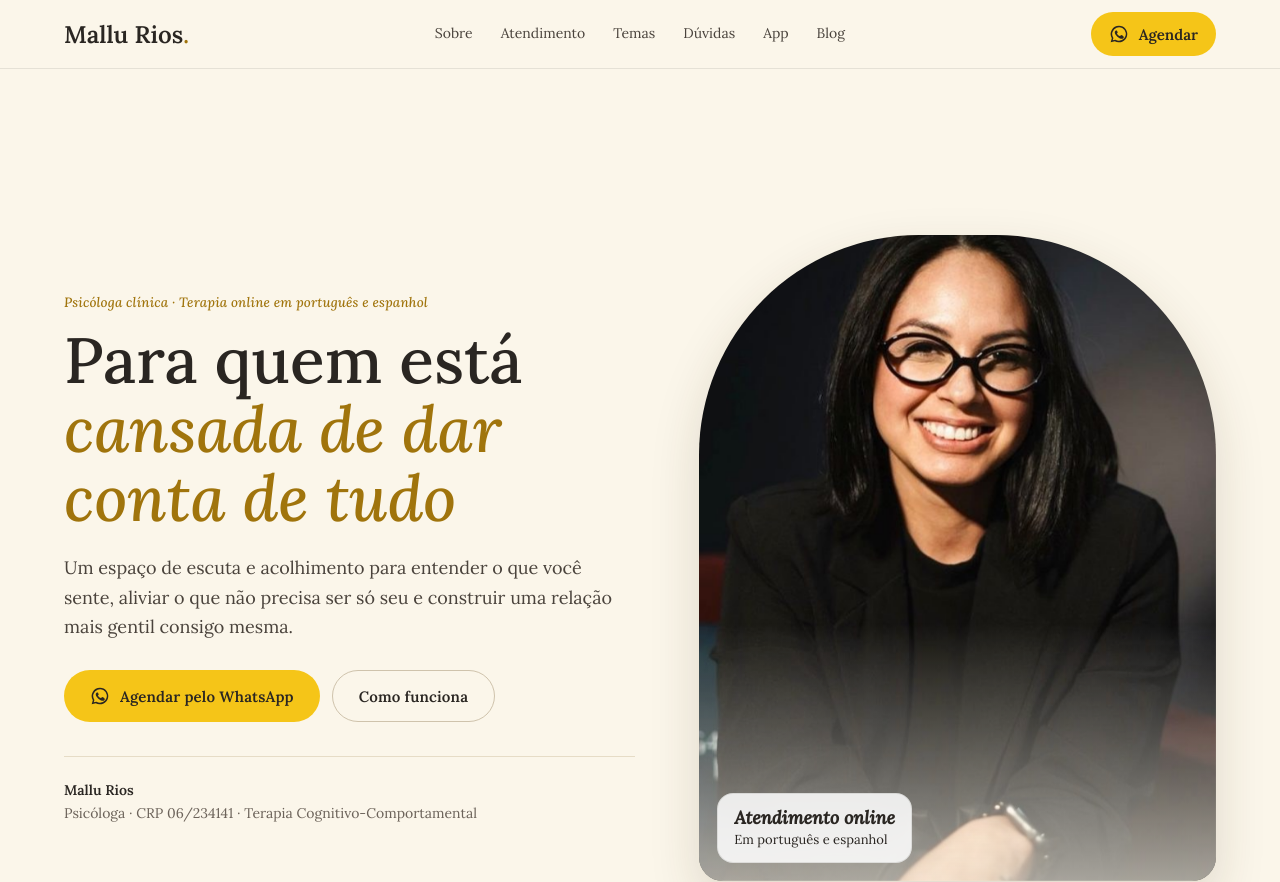
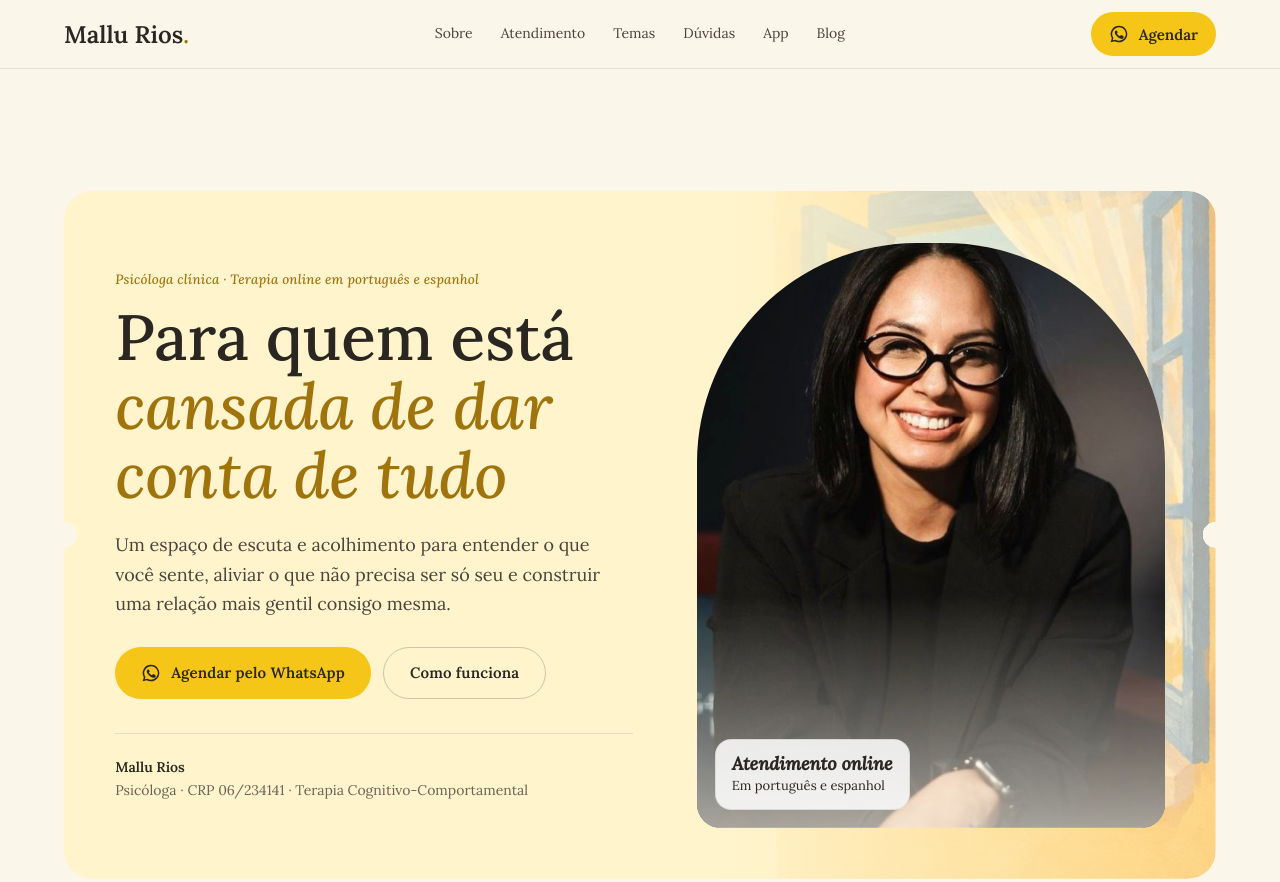
Before and after one commit to Mallurios/site, a plain HTML site: page index.html in a window 1280 px wide. Shown: the top 882 px of the page. Drawn offline with Linux system fonts and the light colour scheme.

Commit message:
Site: topo em ticket com ilustração; app: ícone novo amarelo com Lora
Co-Authored-By: Claude Opus 5.5 <noreply@anthropic.com>
Claude-Session: https://claude.ai/code/session_01HuYmUqZfhdPXAsDXLiqdRr

```diff
--- a/index.html
+++ b/index.html
@@ -201,6 +201,13 @@ summary::after{color:#E0533B!important}
 .contact-tk .btn.wa{background:#2A2622!important;color:#F5C518!important}
 .contact-tk .btn.ghost{border-color:rgba(42,38,34,.4)!important}
 .contact-tk .ill-arch{border:4px solid #fff}
+
+/* topo em ticket */
+.hero{position:relative;background:linear-gradient(90deg,#FFF4CC 0%,#FFF4CC 55%,rgba(255,244,204,.6) 100%),url(/img/janela.jpg) right bottom/cover no-repeat,#FFF4CC;border-radius:28px;padding:clamp(28px,4vw,56px)!important;margin-top:20px;
+ -webkit-mask:radial-gradient(circle 13px at 0 50%,#0000 98%,#000) left/51% 100% no-repeat,radial-gradient(circle 13px at 100% 50%,#0000 98%,#000) right/51% 100% no-repeat;
+ mask:radial-gradient(circle 13px at 0 50%,#0000 98%,#000) left/51% 100% no-repeat,radial-gradient(circle 13px at 100% 50%,#0000 98%,#000) right/51% 100% no-repeat}
+@media(max-width:900px){.hero{background:#FFF4CC;padding:28px 22px 30px!important}}
+.hero .photo{box-shadow:none!important}
 </style>
 </head>
 <body>
```
Also changed, not shown: pausa/icon-180.png, pausa/icon-192.png, pausa/icon-512.png, pausa/manifest.webmanifest.
